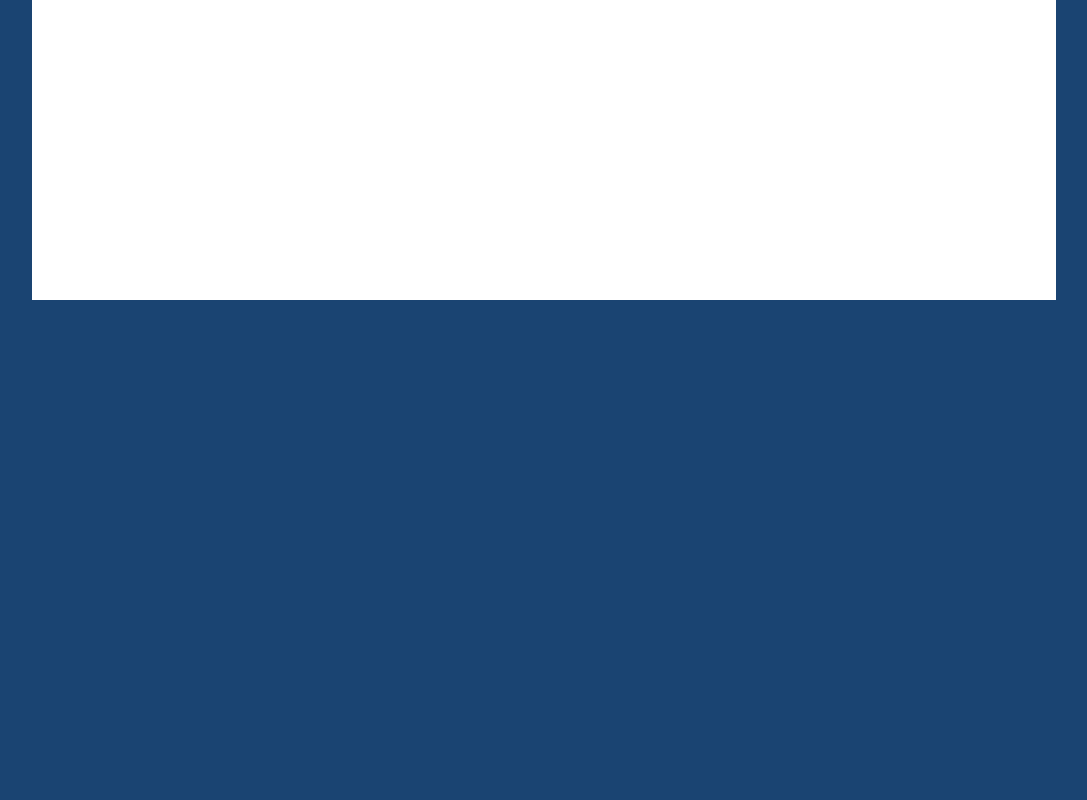
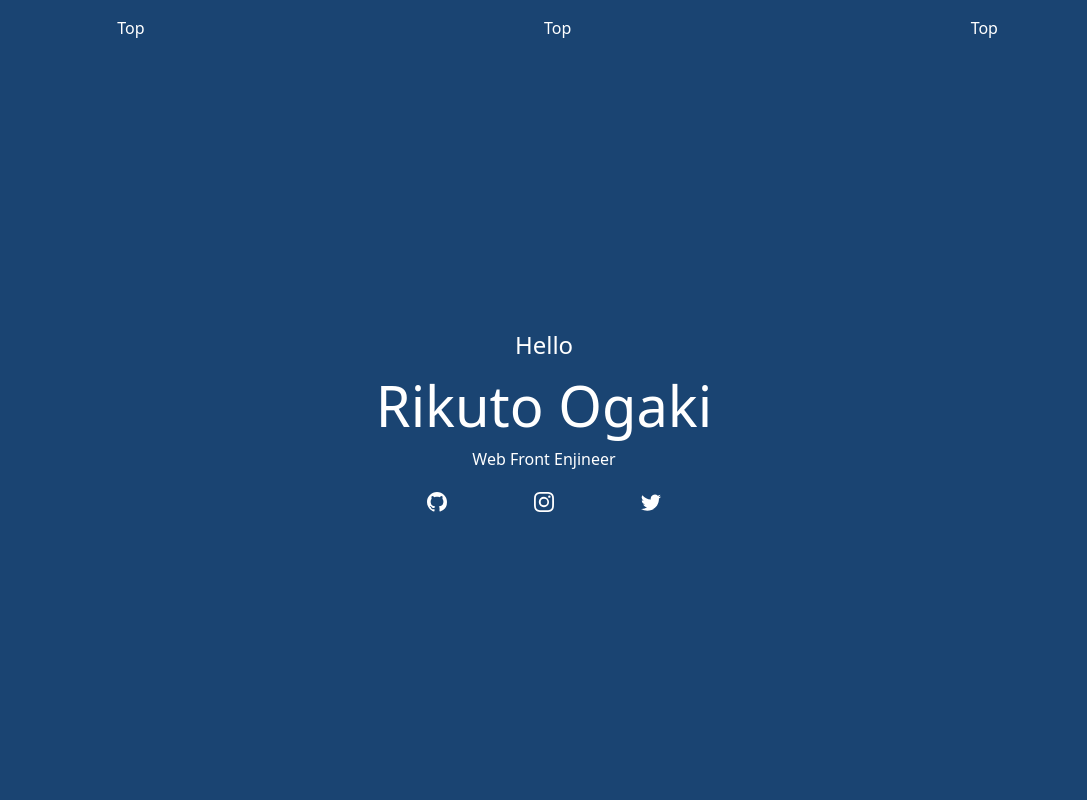
Before and after one commit to RikutoOgaki/FirstPortfolio, a Next.js app: page / in a window 1280 px wide. Shown: the top 800 px of the page, without its empty margins (96-1183 px from the left). Built offline with nearby package versions, Linux system fonts and the light colour scheme.

Commit message:
firstportfolio add

```diff
--- a/src/components/Header.tsx
+++ b/src/components/Header.tsx
@@ -4,7 +4,19 @@ import Link from 'next/link'
 export default function Header() {
     return (
         <>
-
+            <header>
+                <Flex w={'100%'} h={'5vh'} justifyContent={'space-around'} position={'relative'}>
+                    <Link href={'/'}>
+                        <Text as={'p'} color={'#fff'} fontSize={'1.6rem'} position={'absolute'} top={'2vh'}>Top</Text>
+                    </Link>
+                    <Link href={'/'}>
+                        <Text as={'p'} color={'#fff'} fontSize={'1.6rem'} position={'absolute'} top={'2vh'}>Top</Text>
+                    </Link>
+                    <Link href={'/'}>
+                        <Text as={'p'} color={'#fff'} fontSize={'1.6rem'} position={'absolute'} top={'2vh'}>Top</Text>
+                    </Link>
+                </Flex>
+            </header>
         </>
     )
 }
--- /dev/null
+++ b/src/components/NameBlock.tsx
@@ -0,0 +1,19 @@
+import { Box, Flex, Text, Center, Button } from '@chakra-ui/react'
+import { BsGithub, BsInstagram, BsTwitter } from 'react-icons/bs'
+
+export default function NameBlock() {
+    return (
+        <>
+            <Flex flexDir={'column'} w={'100%'} h={'95vh'} justifyContent={'center'} alignItems={'center'}>
+                <Text as={'p'} fontSize={'2.4rem'} color={'#fff'}>Hello</Text>
+                <Text as={'p'} fontSize={'5.6rem'} color={'#fff'}>Rikuto Ogaki</Text>
+                <Text as={'p'} fontSize={'1.6rem'} color={'#fff'}>Web Front Enjineer</Text>
+                <Flex w={'25%'} justifyContent={'space-around'} marginTop={'2rem'}>
+                    <Text color={'#fff'} fontSize={'2rem'} margin={'.1rem'}><BsGithub /></Text>
+                    <Text color={'#fff'} fontSize={'2rem'} margin={'.1rem'}><BsInstagram /></Text>
+                    <Text color={'#fff'} fontSize={'2rem'} margin={'.1rem'}><BsTwitter /></Text>
+                </Flex>
+            </Flex>
+        </>
+    )
+}
--- a/src/pages/index.tsx
+++ b/src/pages/index.tsx
@@ -1,11 +1,13 @@
 import { Box, Center, Flex, Text } from '@chakra-ui/react'
 import Header from '@/components/Header'
 import Footer from '@/components/Footer'
+import Name from '@/components/NameBlock'
 
 export default function portfolio() {
   return (
     <>
       <Header />
+      <Name />
       <Footer />
     </>
   )
```
Also changed, not shown: src/components/ProfileBlock.tsx (added, +9 -0 lines).
